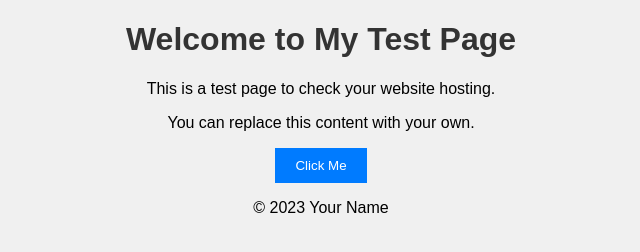
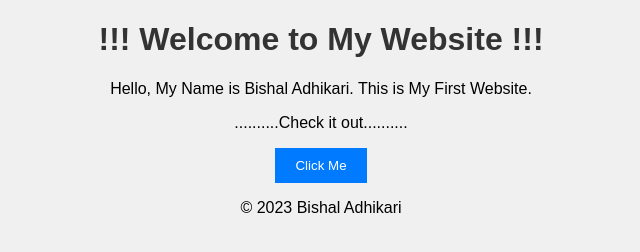
Before and after one commit to BishalAd/FirstWebsite, a plain HTML site: page index.html in a window 1280 px wide. Shown: the whole page, without its empty margins (319-959 px from the left). Drawn offline with Linux system fonts and the light colour scheme.

Commit message:
...
first update

```diff
--- a/index.html
+++ b/index.html
@@ -3,7 +3,7 @@
 <head>
     <meta charset="UTF-8">
     <meta name="viewport" content="width=device-width, initial-scale=1.0">
-    <title>Test Page</title>
+    <title>Bishal Adhikari</title>
     <style>
         /* CSS styles for styling the page */
         body {
@@ -28,21 +28,21 @@
 </head>
 <body>
     <header>
-        <h1>Welcome to My Test Page</h1>
+        <h1> !!! Welcome to My Website !!!</h1>
     </header>
     <main>
-        <p>This is a test page to check your website hosting.</p>
-        <p>You can replace this content with your own.</p>
+        <p>Hello, My Name is Bishal Adhikari. This is My First Website.</p>
+        <p>..........Check it out..........</p>
         <button id="clickMe">Click Me</button>
     </main>
     <footer>
-        <p>&copy; 2023 Your Name</p>
+        <p>&copy; 2023 Bishal Adhikari </p>
     </footer>
 
     <script>
         // JavaScript code to handle button click
         document.getElementById('clickMe').addEventListener('click', function() {
-            alert('Button clicked! This is a test JavaScript function.');
+            alert('Button clicked! Java Script Test Sucessfull.');
         });
     </script>
 </body>
```
